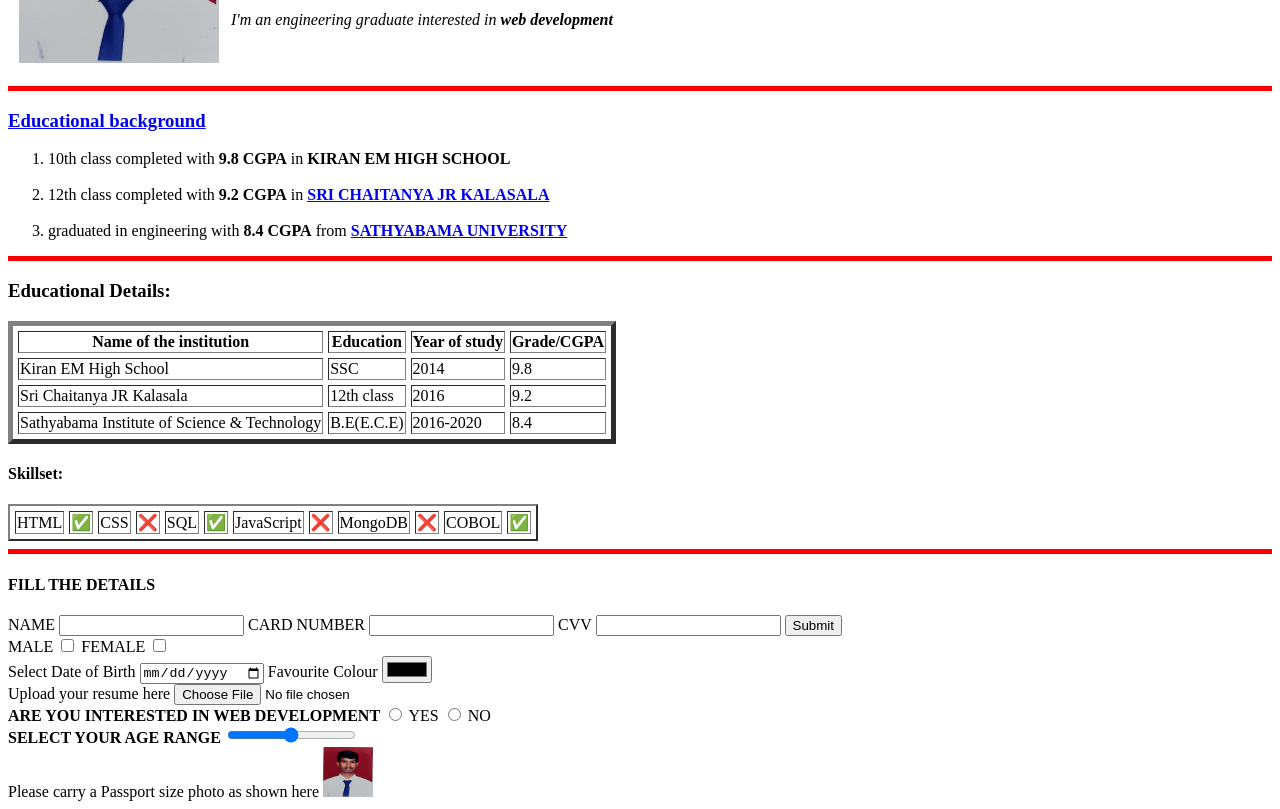
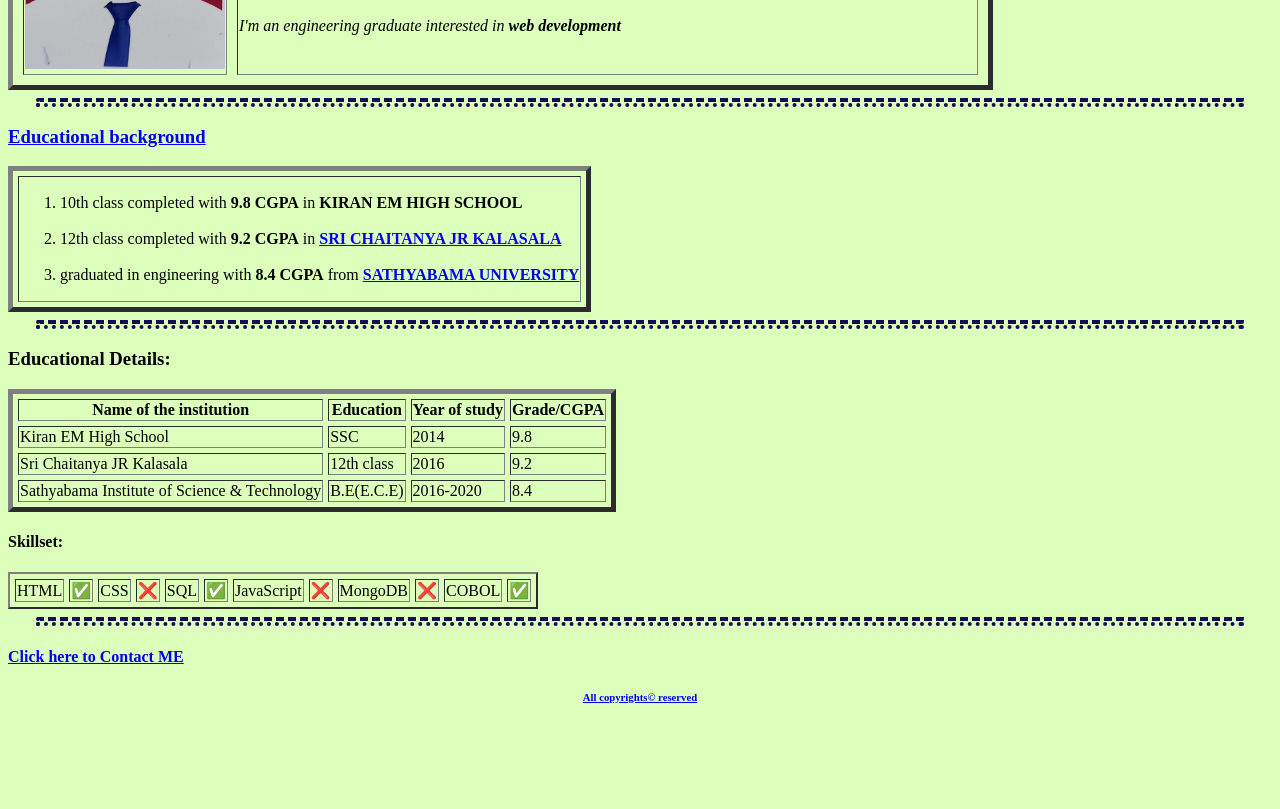
Before and after one commit to gopavaramkiran/KIRANCV, a plain HTML site: page index.html in a window 1280 px wide. Shown: the part 156-965 px from the top of the page. After the commit the page ends 884 px from the top, so only its background shows below. Drawn offline with Linux system fonts and the light colour scheme; files that its build step writes are made by us from their sources.

Commit message:
Add files via upload
after css commit

```diff
--- a/index.html
+++ b/index.html
@@ -2,37 +2,43 @@
 <html>
 
 <head>
-  <meta charset="utf-8">
+  <meta charset="utf-8" http-equiv=”refresh” content=”60;>
   <title> Bobby's webpage </title>
+  <link rel="stylesheet" href="css/style.css">
 </head>
 
-<body>
-  <table cellspacing=10>
+<body >
+  <table cellspacing=10 border="5">
     <tbody>
       <tr>
-        <td> <img src="FORMAL PIC.jpg" alt="kiran sai's photo" height="200" width="200"></td>
+        <td > <img src="FORMAL PIC.jpg" alt="kiran sai's photo" height="200" width="200"></td>
         <td>
           <h1>WELCOME TO GOPAVARAM KIRAN SAI'S PAGE</h1>
-          <h2>About me:</h2>
-          <p><em>I'm an engineering graduate interested in <strong>web development</strong></em></p>
+          <h2 >About me:</h2>
+          <p ><em>I'm an engineering graduate interested in <strong>web development</strong></em></p>
         </td>
       </tr>
     </tbody>
-  </table>
-  <hr size="5" color=red>
+  </table >
+  <hr >
   <a href="C:\Users\gopav\Documents\udemy angela yu course\web develpoment\Html-personal-website\educational background.html">
     <h3>Educational background</h3>
   </a>
-  <ol type="1">
+<table border="5" cellspacing="5">
+  <tr>
+
+<td> <ol type="1" >
 
     <li> 10th class completed with <strong>9.8 CGPA</strong> in <strong>KIRAN EM HIGH SCHOOL</strong>
     </li><br>
     <li>12th class completed with <strong>9.2 CGPA</strong> in <strong><a href="https://srichaitanya.net/">SRI CHAITANYA JR KALASALA</a></strong> </li><br>
     <li> graduated in engineering with <strong>8.4 CGPA</strong> from <strong><a href="https://www.sathyabama.ac.in/">SATHYABAMA UNIVERSITY</a></strong></li>
-  </ol>
-  <hr size="5" color=red>
+  </ol></td>
+    </tr>
+</table>
+  <hr >
   <h3>Educational Details:</h3>
-  <table border="5" cellspacing=5>
+  <table border="5" cellspacing=5 >
     <thead>
       <tr>
         <th>Name of the institution</th>
@@ -41,7 +47,7 @@
         <th>Grade/CGPA</th>
       </tr>
     </thead>
-    <tbody>
+    <tbody >
       <tr>
         <td>Kiran EM High School</td>
         <td>SSC</td>
@@ -63,7 +69,7 @@
     </tbody>
   </table>
   <h4>Skillset:</h4>
-  <table border="2" cellspacing=5>
+  <table border="2" cellspacing=5 >
     <tr>
       <td>HTML</td>
       <td>✅</td>
@@ -79,38 +85,13 @@
       <td>✅</td>
     </tr>
   </table>
-  <hr size="5" color=red>
-  <h4>FILL THE DETAILS</h4>
-  <form class="" action="index.html" method="post">
-    <label for="">NAME</label>
-    <input type="text" name="" value="">
-    <label for="">CARD NUMBER</label>
-    <input type="number" name="" value="">
-    <label for="">CVV</label>
-    <input type="password" name="" value="">
-    <input type="submit" name=""><br>
-    <label for="">MALE</label>
-    <input type="checkbox" name="GENDER" value="">
-    <label for="">FEMALE</label>
-    <input type="checkbox" name="GENDER" value=""><br>
-    <label for="">Select Date of Birth</label>
-    <input type="date" name="" value="">
-    <label for="">Favourite Colour</label>
-    <input type="color" name="" value=""><br>
-    <label for="">Upload your resume here</label>
-    <input type="file" name="" value=""><br>
-    <label for=""><strong>ARE YOU INTERESTED IN WEB DEVELOPMENT</strong></label>
-    <input type="radio" name="AGREE" value="YES">
-    <label for="">YES</label>
-    <input type="radio" name="AGREE" value="NO">
-    <label for="">NO</label><br>
-    <label for=""><strong>SELECT YOUR AGE RANGE</strong></label>
-    <input type="range" name="AGE" min="11" max="65"><br>
-    <label for="">Please carry a Passport size photo as shown here</label>
-  <input type="image" name="" value="" img src="FORMAL PIC.jpg"    height="50" width="50">
+  <hr >
+  <a href="C:\Users\gopav\Documents\udemy angela yu course\web develpoment\Html-personal-website\contact_details.html">
+    <h4 >Click here to Contact ME</h4>
+    <center>
+      <h6>All copyrights© reserved</h6>
+    </center>
 
-
-  </form>
 </body>
 
 </html>
--- /dev/null
+++ b/style.css
@@ -0,0 +1,12 @@
+body{
+    background-color: #ddffbc
+}
+ hr{
+    display: block;
+    border-style: dashed dotted dotted;
+    border-width: 4px;
+    border-color: #150e56;
+    width:95%;
+    height: 1px;
+     background-color:
+  }
```
Also changed, not shown: contact_details.html (added, +40 -0 lines), educational background.html (+1 -0 lines).
